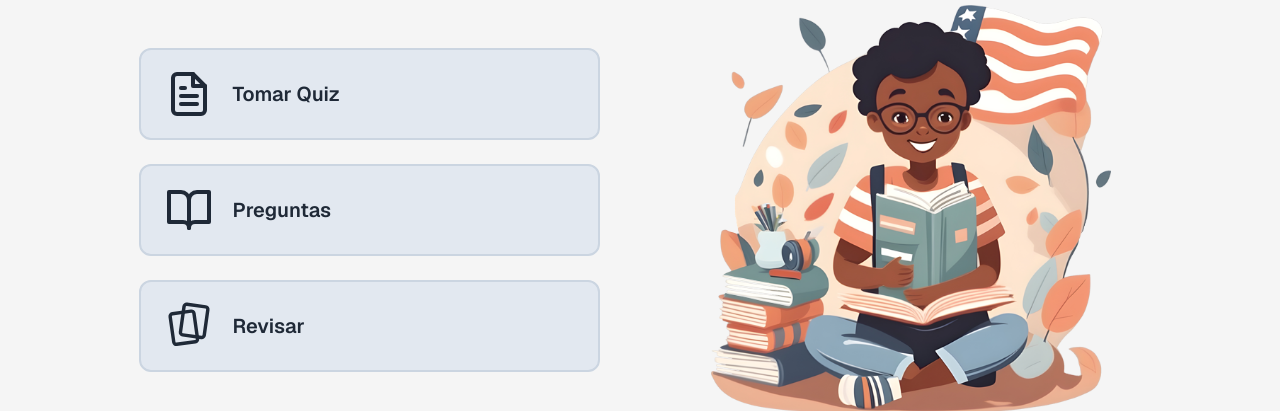
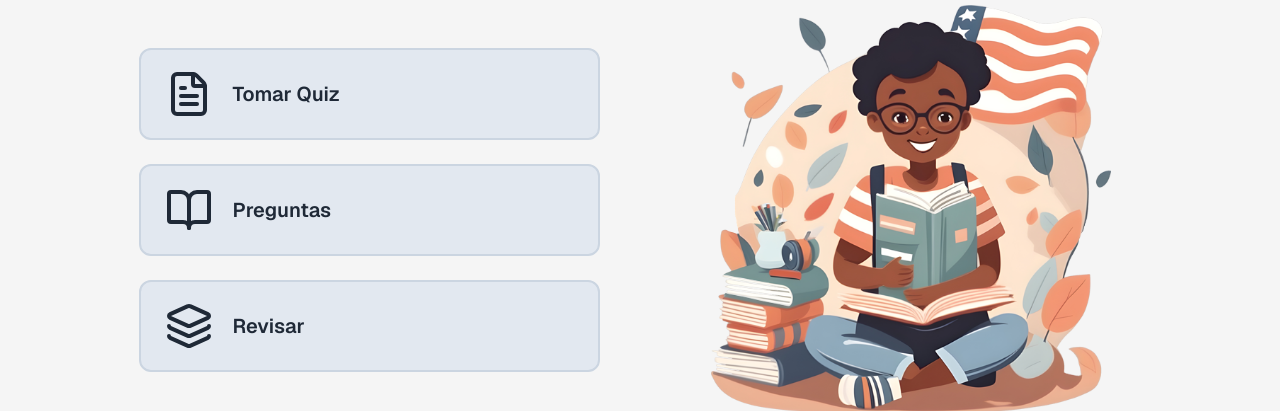
Before and after one commit to dmduffis/examen-civica-eeuu, a Next.js app: page / in a window 1280 px wide. Shown: the part 290-701 px from the top of the page. Built offline with nearby package versions, Linux system fonts and the light colour scheme; no server answers.

Commit message:
add icon library

```diff
--- a/package.json
+++ b/package.json
@@ -20,6 +20,7 @@
     "clsx": "^2.1.1",
     "geist": "^1.7.0",
     "graphql": "^16.8.1",
+    "lucide-react": "^0.563.0",
     "nanoid": "^5.0.7",
     "next": "14.2.3",
     "react": "^18",
--- a/src/app/components/Question.tsx
+++ b/src/app/components/Question.tsx
@@ -1,4 +1,5 @@
 import React from "react";
+import { Check } from "lucide-react";
 import type { QuestionAnswer } from "../lib/question-types";
 import { answerDisplayText } from "../lib/question-types";
 
@@ -50,18 +51,7 @@ function Question(props: Props) {
         <p>{displayText}</p>
         <span className="text-green-500 shrink-0">
           {questionSubmitted && !currentCorrect && answer.isCorrect ? (
-            <svg
-              xmlns="http://www.w3.org/2000/svg"
-              viewBox="0 0 24 24"
-              fill="none"
-              stroke="currentColor"
-              strokeWidth="2.5"
-              strokeLinecap="round"
-              strokeLinejoin="round"
-              className="w-6 h-6"
-            >
-              <path d="M20 6L9 17l-5-5" />
-            </svg>
+            <Check size={24} className="shrink-0" aria-hidden />
           ) : null}
         </span>
       </button>
--- a/src/app/flashcards/page.tsx
+++ b/src/app/flashcards/page.tsx
@@ -3,6 +3,7 @@
 import React, { useEffect, useState } from "react";
 import axios from "axios";
 import Link from "next/link";
+import { CheckCheck, X, Check } from "lucide-react";
 import { BeatLoader } from "react-spinners";
 import {
   getStoredStateCode,
@@ -18,52 +19,6 @@ import type { QuestionItem } from "../lib/question-types";
 import { questionDisplayText, answerDisplayText } from "../lib/question-types";
 import type { DisplayLang } from "../lib/question-types";
 import { backendUrl } from "../lib/backend-url";
-
-const CheckAllIcon = () => (
-  <svg
-    xmlns="http://www.w3.org/2000/svg"
-    viewBox="0 0 24 24"
-    fill="none"
-    stroke="currentColor"
-    strokeWidth="2"
-    strokeLinecap="round"
-    strokeLinejoin="round"
-    className="w-4 h-4 shrink-0"
-  >
-    <path d="M9 11l3 3L22 4" />
-    <path d="M21 12v7a2 2 0 01-2 2H5a2 2 0 01-2-2V5a2 2 0 012-2h11" />
-  </svg>
-);
-
-const ClearAllIcon = () => (
-  <svg
-    xmlns="http://www.w3.org/2000/svg"
-    viewBox="0 0 24 24"
-    fill="none"
-    stroke="currentColor"
-    strokeWidth="2"
-    strokeLinecap="round"
-    strokeLinejoin="round"
-    className="w-4 h-4 shrink-0"
-  >
-    <path d="M18 6L6 18M6 6l12 12" />
-  </svg>
-);
-
-const CheckIcon = () => (
-  <svg
-    xmlns="http://www.w3.org/2000/svg"
-    viewBox="0 0 24 24"
-    fill="none"
-    stroke="currentColor"
-    strokeWidth="2.5"
-    strokeLinecap="round"
-    strokeLinejoin="round"
-    className="w-3.5 h-3.5 text-amber-600"
-  >
-    <path d="M20 6L9 17l-5-5" />
-  </svg>
-);
 
 export default function FlashcardsPage() {
   const [questions, setQuestions] = useState<QuestionItem[]>([]);
@@ -468,14 +423,14 @@ export default function FlashcardsPage() {
               onClick={selectAll}
               className="h-11 rounded-xl px-3 text-sm bg-white border-2 border-slate-200 shadow-sm hover:bg-amber-50 hover:border-amber-200 inline-flex items-center gap-1.5 transition-colors font-medium text-gray-700"
             >
-              <CheckAllIcon />
+              <CheckCheck size={16} className="shrink-0" aria-hidden />
               Todas
             </button>
             <button
               onClick={deselectAll}
               className="h-11 rounded-xl px-3 text-sm bg-white border-2 border-slate-200 shadow-sm hover:bg-amber-50 hover:border-amber-200 inline-flex items-center gap-1.5 transition-colors font-medium text-gray-700"
             >
-              <ClearAllIcon />
+              <X size={16} className="shrink-0" aria-hidden />
               Quitar todas
             </button>
           </div>
@@ -528,7 +483,7 @@ export default function FlashcardsPage() {
                   }`}
                   aria-hidden
                 >
-                  {selectedIds.has(q._id) && <CheckIcon />}
+                  {selectedIds.has(q._id) && <Check size={14} className="text-amber-600 shrink-0" aria-hidden />}
                 </span>
               </span>
               <span className="block min-w-0 flex-1 py-0.5 text-gray-800 text-sm text-left break-words [overflow-wrap:anywhere]">
--- a/src/app/interview/page.tsx
+++ b/src/app/interview/page.tsx
@@ -1,6 +1,7 @@
 "use client";
 
 import React, { useCallback, useRef, useState } from "react";
+import { Mic } from "lucide-react";
 import { BeatLoader } from "react-spinners";
 import { VoiceBars } from "../components/VoiceBars";
 import { backendUrl } from "../lib/backend-url";
@@ -104,14 +105,6 @@ function useAudioPlayer() {
 
   return { playBase64, stop };
 }
-
-const MicIcon = () => (
-  <svg xmlns="http://www.w3.org/2000/svg" width="22" height="22" viewBox="0 0 24 24" fill="none" stroke="currentColor" strokeWidth="2" strokeLinecap="round" strokeLinejoin="round" aria-hidden>
-    <path d="M12 2a3 3 0 0 1 3 3v6a3 3 0 0 1-6 0V5a3 3 0 0 1 3-3Z" />
-    <path d="M19 10v1a7 7 0 0 1-14 0v-1" />
-    <line x1="12" x2="12" y1="19" y2="22" />
-  </svg>
-);
 
 async function blobToBase64(blob: Blob): Promise<string> {
   return new Promise((resolve, reject) => {
@@ -424,7 +417,7 @@ export default function InterviewPage() {
               className="rounded-xl bg-green-600 text-white font-semibold py-4 px-6 hover:bg-green-700 transition-colors inline-flex items-center justify-center gap-2"
               aria-label="Abrir micrófono"
             >
-              <MicIcon />
+              <Mic size={22} aria-hidden />
               Abrir micrófono
             </button>
           </div>
--- a/src/app/page.tsx
+++ b/src/app/page.tsx
@@ -1,71 +1,7 @@
 import Image from "next/image";
 import Link from "next/link";
+import { FileText, BookOpen, Layers } from "lucide-react";
 import boyReading from "./assets/images/quiz_start.png";
-
-const QuizIcon = () => (
-  <svg
-    xmlns="http://www.w3.org/2000/svg"
-    viewBox="0 0 24 24"
-    fill="none"
-    stroke="currentColor"
-    strokeWidth="2"
-    strokeLinecap="round"
-    strokeLinejoin="round"
-    className="w-12 h-12 shrink-0"
-  >
-    <path d="M14 2H6a2 2 0 00-2 2v16a2 2 0 002 2h12a2 2 0 002-2V8z" />
-    <path d="M14 2v6h6" />
-    <path d="M16 13H8" />
-    <path d="M16 17H8" />
-    <path d="M10 9H8" />
-  </svg>
-);
-
-const ReviewIcon = () => (
-  <svg
-    xmlns="http://www.w3.org/2000/svg"
-    viewBox="0 0 24 24"
-    fill="none"
-    stroke="currentColor"
-    strokeWidth="2"
-    strokeLinecap="round"
-    strokeLinejoin="round"
-    className="w-12 h-12 shrink-0"
-  >
-    <path d="M2 3h6a4 4 0 014 4v14a3 3 0 00-3-3H2z" />
-    <path d="M22 3h-6a4 4 0 00-4 4v14a3 3 0 013-3h7z" />
-  </svg>
-);
-
-const FlashcardIcon = () => (
-  <svg
-    xmlns="http://www.w3.org/2000/svg"
-    viewBox="-2 -2 28 28"
-    fill="none"
-    stroke="currentColor"
-    strokeWidth="2"
-    strokeLinecap="round"
-    strokeLinejoin="round"
-    className="w-12 h-12 shrink-0"
-  >
-    <rect
-      x="2"
-      y="4"
-      width="14"
-      height="18"
-      rx="1.5"
-      transform="rotate(-8 9 13)"
-    />
-    <rect
-      x="8"
-      y="0"
-      width="14"
-      height="18"
-      rx="1.5"
-      transform="rotate(8 15 9)"
-    />
-  </svg>
-);
 
 const linkClass =
   "rounded-xl text-gray-800 py-4 px-5 sm:py-5 sm:px-6 bg-slate-200 border-2 border-slate-300 hover:bg-amber-100 hover:border-amber-200 inline-flex flex-row items-center justify-start gap-4 sm:gap-5 transition-colors min-h-[72px] sm:min-h-0 w-full hover:text-amber-700 transition-colors";
@@ -98,19 +34,19 @@ export default function Home() {
           <div className="order-2 sm:order-1 flex flex-col items-start w-full">
             <div className="flex flex-col gap-4 sm:gap-6 w-full">
               <Link href="/quiz" className={linkClass}>
-                <QuizIcon />
+                <FileText size={48} className="shrink-0" aria-hidden />
                 <span className="text-lg sm:text-xl font-semibold hover:text-amber-700 transition-colors">
                   Tomar Quiz
                 </span>
               </Link>
               <Link href="/review" className={linkClass}>
-                <ReviewIcon />
+                <BookOpen size={48} className="shrink-0" aria-hidden />
                 <span className="text-lg sm:text-xl font-semibold">
                   Preguntas
                 </span>
               </Link>
               <Link href="/flashcards" className={linkClass}>
-                <FlashcardIcon />
+                <Layers size={48} className="shrink-0" aria-hidden />
                 <span className="text-lg sm:text-xl font-semibold">
                   Revisar
                 </span>
--- a/src/app/quiz/page.tsx
+++ b/src/app/quiz/page.tsx
@@ -2,6 +2,7 @@
 
 import React, { useEffect, useRef, useState } from "react";
 import axios from "axios";
+import { FileText, XCircle } from "lucide-react";
 import { useAuth } from "../lib/auth-context";
 import { addQuizResult } from "../lib/profile-api";
 import Image from "next/image";
@@ -26,41 +27,6 @@ function shuffle<T>(arr: T[]): T[] {
 }
 
 const QUIZ_SIZES = [10, 20, 50];
-
-const QuizIcon = () => (
-  <svg
-    xmlns="http://www.w3.org/2000/svg"
-    viewBox="0 0 24 24"
-    fill="none"
-    stroke="currentColor"
-    strokeWidth="2"
-    strokeLinecap="round"
-    strokeLinejoin="round"
-    className="w-8 h-8 shrink-0 text-gray-700"
-  >
-    <path d="M14 2H6a2 2 0 00-2 2v16a2 2 0 002 2h12a2 2 0 002-2V8z" />
-    <path d="M14 2v6h6" />
-    <path d="M16 13H8" />
-    <path d="M16 17H8" />
-    <path d="M10 9H8" />
-  </svg>
-);
-
-const ExitIcon = () => (
-  <svg
-    xmlns="http://www.w3.org/2000/svg"
-    viewBox="0 0 24 24"
-    fill="none"
-    stroke="currentColor"
-    strokeWidth="2"
-    strokeLinecap="round"
-    strokeLinejoin="round"
-    className="w-6 h-6 shrink-0"
-  >
-    <circle cx="12" cy="12" r="10" />
-    <path d="M15 9l-6 6M9 9l6 6" />
-  </svg>
-);
 
 export default function QuizPage() {
   const [allQuestions, setAllQuestions] = useState<QuestionItem[]>([]);
@@ -277,7 +243,7 @@ export default function QuizPage() {
       <main className="flex flex-col w-full justify-center mt-8">
         <div className="flex justify-between items-center mb-6">
           <h1 className="text-2xl font-semibold text-gray-800 flex items-center gap-2">
-            <QuizIcon />
+            <FileText size={32} className="shrink-0 text-gray-700" aria-hidden />
             Quiz
           </h1>
           <button
@@ -286,7 +252,7 @@ export default function QuizPage() {
             className="text-gray-500 hover:text-gray-800 p-1 rounded-full hover:bg-slate-100 transition-colors"
             aria-label="Salir"
           >
-            <ExitIcon />
+            <XCircle size={24} className="shrink-0" aria-hidden />
           </button>
         </div>
         <div>
--- a/src/app/review/page.tsx
+++ b/src/app/review/page.tsx
@@ -3,6 +3,7 @@
 import React, { useEffect, useState } from "react";
 import axios from "axios";
 import Link from "next/link";
+import { Download } from "lucide-react";
 import { BeatLoader } from "react-spinners";
 import {
   getStoredStateCode,
@@ -168,22 +169,7 @@ export default function ReviewPage() {
               className="flex items-center gap-2 rounded-xl border-2 border-slate-200 bg-white py-2.5 px-4 text-gray-800 shadow-sm font-medium hover:bg-amber-50 hover:border-amber-200 transition-colors"
               aria-label="Descargar PDF"
             >
-              <svg
-                xmlns="http://www.w3.org/2000/svg"
-                width="18"
-                height="18"
-                viewBox="0 0 24 24"
-                fill="none"
-                stroke="currentColor"
-                strokeWidth="2"
-                strokeLinecap="round"
-                strokeLinejoin="round"
-                aria-hidden
-              >
-                <path d="M21 15v4a2 2 0 0 1-2 2H5a2 2 0 0 1-2-2v-4" />
-                <polyline points="7 10 12 15 17 10" />
-                <line x1="12" y1="15" x2="12" y2="3" />
-              </svg>
+              <Download size={18} aria-hidden />
               Descargar PDF
             </button>
           </div>
```
Also changed, not shown: src/app/components/Nav.tsx (+5 -56 lines), 1 other file (tests, documents, lock files or other folders).
